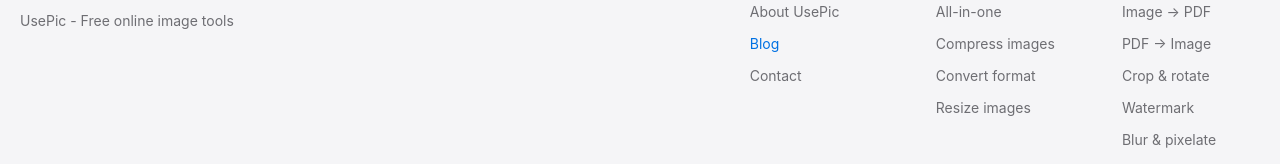
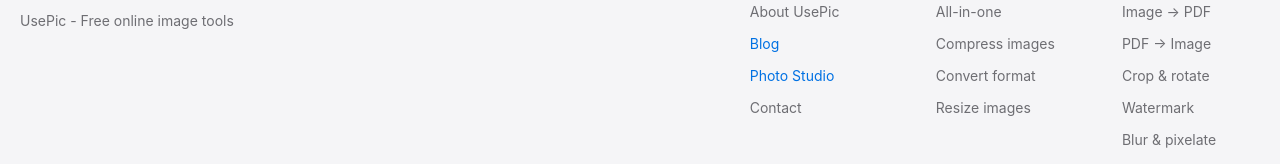
Before and after one commit to yester21/img-wind, a Next.js app: page /en in a window 1280 px wide. Shown: the part 2448-2612 px from the top of the page. Built offline with nearby package versions, Linux system fonts and the light colour scheme; no server answers.

Commit message:
푸터 소개 메뉴에 포토 스튜디오 링크 추가(브랜드 컬러, 새창)

```diff
--- a/src/app/[locale]/layout.tsx
+++ b/src/app/[locale]/layout.tsx
@@ -220,6 +220,16 @@ export default async function LocaleLayout({
                       </a>
                     </li>
                     <li>
+                      <a
+                        href="https://studio.usepic.net/"
+                        target="_blank"
+                        rel="noopener"
+                        className="text-[14px] text-primary transition-colors hover:underline"
+                      >
+                        {d.foot.studio}
+                      </a>
+                    </li>
+                    <li>
                       <a href={`/${l}/contact`} className="text-[14px] text-muted transition-colors hover:text-primary">
                         {d.foot.contact}
                       </a>
--- a/src/lib/i18n/dictionaries/en.ts
+++ b/src/lib/i18n/dictionaries/en.ts
@@ -5,7 +5,7 @@ const en: Dict = {
     titleDefault: "UsePic - Compress, Convert & Resize Images",
     desc: "Compress, convert and resize images right in your browser. No uploads, fully private, batch-process many files at once.",
   },
-  foot: {"tools":"Main tools","more":"More tools","about":"About","aboutLink":"About UsePic","blog":"Blog","contact":"Contact","privacy":"Privacy policy","rights":"© 2026 UsePic. All rights reserved."},
+  foot: {"tools":"Main tools","more":"More tools","about":"About","aboutLink":"About UsePic","blog":"Blog","contact":"Contact","privacy":"Privacy policy","rights":"© 2026 UsePic. All rights reserved.","studio":"Photo Studio"},
   footer: {
     notice: "Images are processed in your browser (on your computer) and never uploaded.",
     tagline: "UsePic - Free online image tools",
--- a/src/lib/i18n/dictionaries/id.ts
+++ b/src/lib/i18n/dictionaries/id.ts
@@ -5,7 +5,7 @@ const id: Dict = {
     titleDefault: "UsePic - Kompresi · Konversi · Ubah Ukuran Gambar",
     desc: "Kompres, konversi, dan ubah ukuran gambar langsung di browser. Tanpa unggah, aman, dan bisa memproses banyak file sekaligus.",
   },
-  foot: {"tools":"Alat utama","more":"Alat lainnya","about":"Tentang","aboutLink":"Tentang layanan","blog":"Blog","contact":"Hubungi kami","privacy":"Kebijakan privasi","rights":"© 2026 UsePic. All rights reserved."},
+  foot: {"tools":"Alat utama","more":"Alat lainnya","about":"Tentang","aboutLink":"Tentang layanan","blog":"Blog","contact":"Hubungi kami","privacy":"Kebijakan privasi","rights":"© 2026 UsePic. All rights reserved.","studio":"Studio Foto"},
   footer: {
     notice: "Gambar diproses di browser (komputer Anda) dan tidak dikirim ke server.",
     tagline: "UsePic - Alat gambar online gratis",
--- a/src/lib/i18n/dictionaries/ja.ts
+++ b/src/lib/i18n/dictionaries/ja.ts
@@ -5,7 +5,7 @@ const ja: Dict = {
     titleDefault: "UsePic - 画像圧縮 · 形式変換 · サイズ変更",
     desc: "ブラウザ上で直接処理する画像圧縮・形式変換・サイズ変更。アップロード不要で安全、複数枚を一括処理。",
   },
-  foot: {"tools":"主なツール","more":"その他のツール","about":"紹介","aboutLink":"サービス紹介","blog":"ブログ","contact":"お問い合わせ","privacy":"プライバシーポリシー","rights":"© 2026 UsePic. All rights reserved."},
+  foot: {"tools":"主なツール","more":"その他のツール","about":"紹介","aboutLink":"サービス紹介","blog":"ブログ","contact":"お問い合わせ","privacy":"プライバシーポリシー","rights":"© 2026 UsePic. All rights reserved.","studio":"フォトスタジオ"},
   footer: {
     notice: "画像はブラウザ（お使いのPC）内でのみ処理され、サーバーには送信されません。",
     tagline: "UsePic - 無料オンライン画像ツール",
--- a/src/lib/i18n/dictionaries/ko.ts
+++ b/src/lib/i18n/dictionaries/ko.ts
@@ -4,7 +4,7 @@ const ko = {
     titleDefault: "유즈픽 - 이미지 압축 · 포맷 전환 · 사이즈 조정",
     desc: "브라우저에서 바로 처리하는 이미지 압축, 포맷 전환, 사이즈 조정. 파일 업로드 없이 안전하게, 여러 장을 한 번에.",
   },
-  foot: {"tools":"주요 도구","more":"더 많은 도구","about":"소개","aboutLink":"서비스 소개","blog":"블로그","contact":"문의하기","privacy":"개인정보처리방침","rights":"© 2026 유즈픽(usepic). All rights reserved."},
+  foot: {"tools":"주요 도구","more":"더 많은 도구","about":"소개","aboutLink":"서비스 소개","blog":"블로그","contact":"문의하기","privacy":"개인정보처리방침","rights":"© 2026 유즈픽(usepic). All rights reserved.","studio":"포토 스튜디오"},
   footer: {
     notice: "이미지는 브라우저(내 컴퓨터)에서만 처리되며 서버로 전송되지 않습니다.",
     tagline: "유즈픽 - 무료 온라인 이미지 도구",
--- a/src/lib/i18n/dictionaries/ru.ts
+++ b/src/lib/i18n/dictionaries/ru.ts
@@ -5,7 +5,7 @@ const ru: Dict = {
     titleDefault: "UsePic - сжатие · конвертация · изменение размера изображений",
     desc: "Сжимайте, конвертируйте и изменяйте размер изображений прямо в браузере. Без загрузки на сервер, безопасно, с пакетной обработкой.",
   },
-  foot: {"tools":"Основные инструменты","more":"Другие инструменты","about":"О нас","aboutLink":"О сервисе","blog":"Блог","contact":"Связаться","privacy":"Политика конфиденциальности","rights":"© 2026 UsePic. Все права защищены."},
+  foot: {"tools":"Основные инструменты","more":"Другие инструменты","about":"О нас","aboutLink":"О сервисе","blog":"Блог","contact":"Связаться","privacy":"Политика конфиденциальности","rights":"© 2026 UsePic. Все права защищены.","studio":"Фотостудия"},
   footer: {
     notice: "Изображения обрабатываются в браузере (на вашем компьютере) и не отправляются на сервер.",
     tagline: "UsePic - бесплатные онлайн-инструменты для изображений",
--- a/src/lib/i18n/dictionaries/th.ts
+++ b/src/lib/i18n/dictionaries/th.ts
@@ -5,7 +5,7 @@ const th: Dict = {
     titleDefault: "UsePic - บีบอัด · แปลงไฟล์ · ปรับขนาดรูปภาพ",
     desc: "บีบอัด แปลงไฟล์ และปรับขนาดรูปภาพได้ในเบราว์เซอร์โดยตรง ไม่ต้องอัปโหลด ปลอดภัย ทำหลายไฟล์พร้อมกันได้",
   },
-  foot: {"tools":"เครื่องมือหลัก","more":"เครื่องมือเพิ่มเติม","about":"เกี่ยวกับ","aboutLink":"เกี่ยวกับบริการ","blog":"บล็อก","contact":"ติดต่อเรา","privacy":"นโยบายความเป็นส่วนตัว","rights":"© 2026 UsePic. All rights reserved."},
+  foot: {"tools":"เครื่องมือหลัก","more":"เครื่องมือเพิ่มเติม","about":"เกี่ยวกับ","aboutLink":"เกี่ยวกับบริการ","blog":"บล็อก","contact":"ติดต่อเรา","privacy":"นโยบายความเป็นส่วนตัว","rights":"© 2026 UsePic. All rights reserved.","studio":"สตูดิโอภาพถ่าย"},
   footer: {
     notice: "รูปภาพจะถูกประมวลผลในเบราว์เซอร์ (เครื่องของคุณ) โดยไม่ส่งไปที่เซิร์ฟเวอร์",
     tagline: "UsePic - เครื่องมือแต่งรูปออนไลน์ฟรี",
--- a/src/lib/i18n/dictionaries/zh-TW.ts
+++ b/src/lib/i18n/dictionaries/zh-TW.ts
@@ -5,7 +5,7 @@ const zhTW: Dict = {
     titleDefault: "UsePic - 圖片壓縮 · 格式轉換 · 尺寸調整",
     desc: "在瀏覽器中直接完成圖片壓縮、格式轉換與尺寸調整。檔案無需上傳，安全私密，支援批次處理。",
   },
-  foot: {"tools":"主要工具","more":"更多工具","about":"關於","aboutLink":"服務介紹","blog":"部落格","contact":"聯絡我們","privacy":"隱私權政策","rights":"© 2026 UsePic. All rights reserved."},
+  foot: {"tools":"主要工具","more":"更多工具","about":"關於","aboutLink":"服務介紹","blog":"部落格","contact":"聯絡我們","privacy":"隱私權政策","rights":"© 2026 UsePic. All rights reserved.","studio":"相片工作室"},
   footer: {
     notice: "圖片預設在瀏覽器（您的電腦）中處理，不會上傳到伺服器。",
     tagline: "UsePic - 免費線上圖片工具",
--- a/src/lib/i18n/dictionaries/zh.ts
+++ b/src/lib/i18n/dictionaries/zh.ts
@@ -5,7 +5,7 @@ const zh: Dict = {
     titleDefault: "UsePic - 图片压缩 · 格式转换 · 尺寸调整",
     desc: "在浏览器中直接完成图片压缩、格式转换与尺寸调整。文件无需上传，安全私密，支持批量处理。",
   },
-  foot: {"tools":"主要工具","more":"更多工具","about":"关于","aboutLink":"服务介绍","blog":"博客","contact":"联系我们","privacy":"隐私政策","rights":"© 2026 UsePic. All rights reserved."},
+  foot: {"tools":"主要工具","more":"更多工具","about":"关于","aboutLink":"服务介绍","blog":"博客","contact":"联系我们","privacy":"隐私政策","rights":"© 2026 UsePic. All rights reserved.","studio":"照片工作室"},
   footer: {
     notice: "图片默认在浏览器（您的电脑）中处理，不会上传到服务器。",
     tagline: "UsePic - 免费在线图片工具",
```
